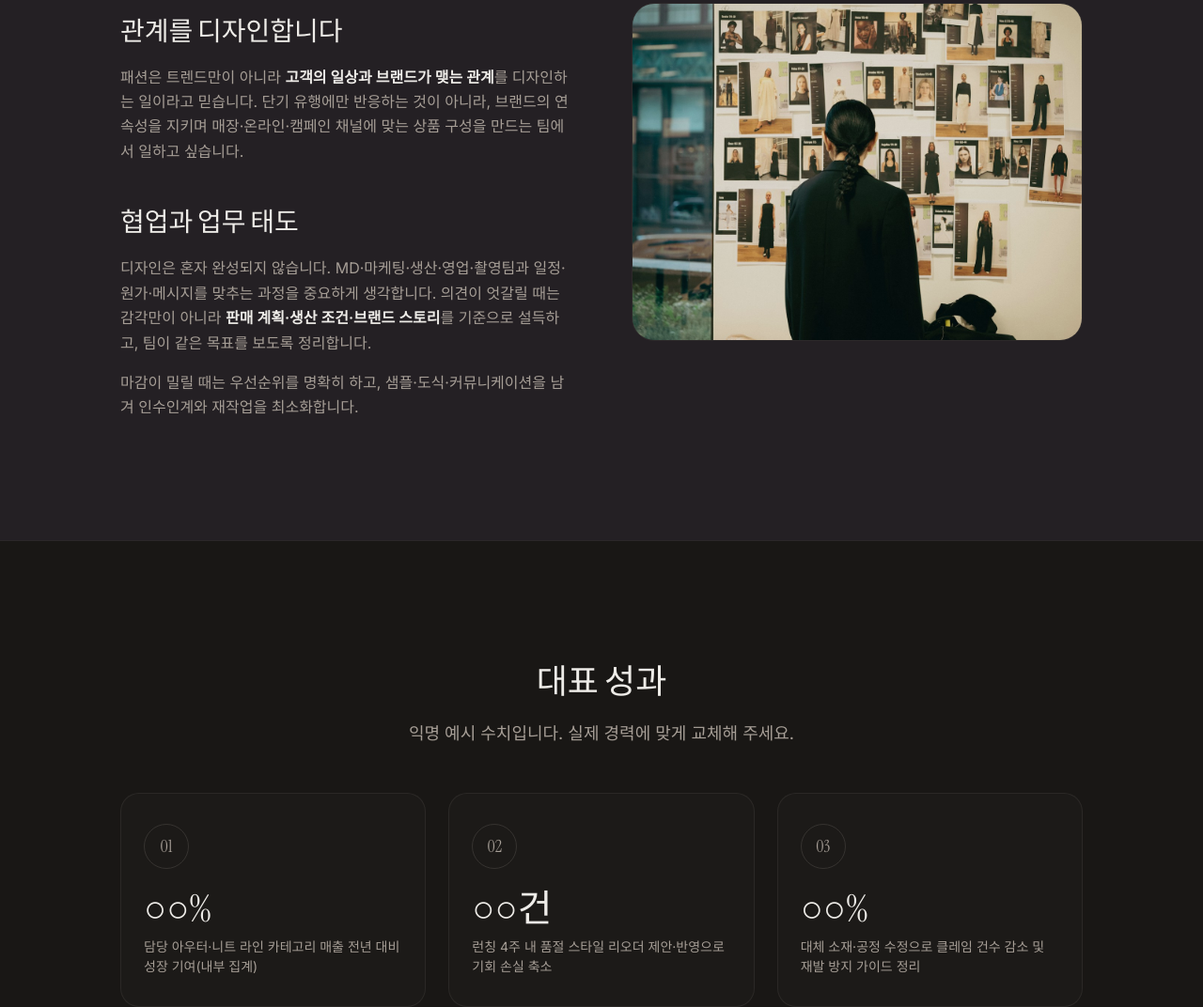
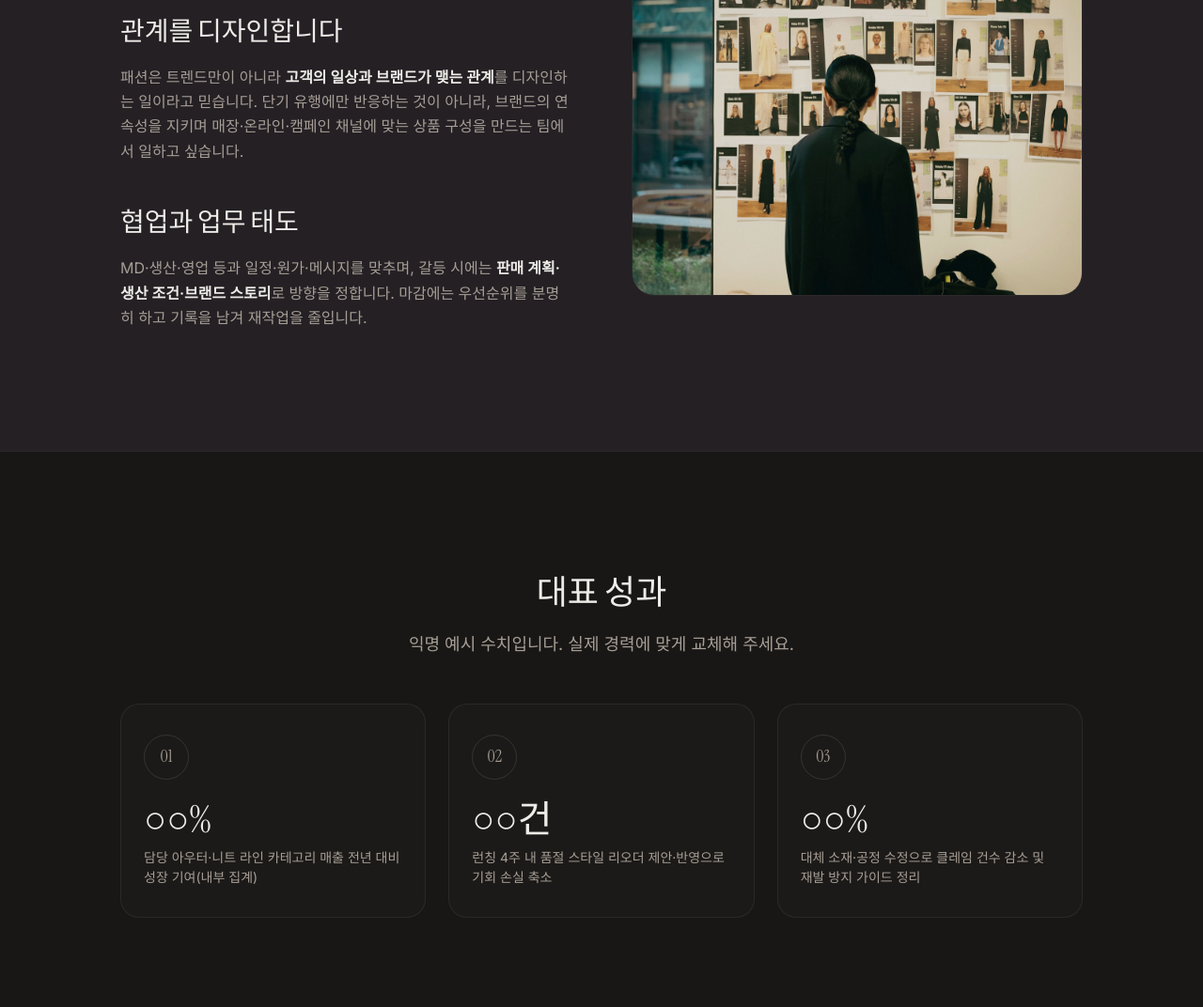
Before and after one commit to tupiklee/tupiklee.github.io, a plain HTML site: page index.html in a window 1280 px wide. Shown: the part 1520-2592 px from the top of the page at 94% size. Drawn offline with Linux system fonts and the light colour scheme.

Commit message:
Shorten collaboration section copy on philosophy page.
Co-authored-by: Cursor <cursoragent@cursor.com>

```diff
--- a/index.html
+++ b/index.html
@@ -124,14 +124,9 @@
                 <h3>협업과 업무 태도</h3>
                 <div class="prose">
                   <p>
-                    디자인은 혼자 완성되지 않습니다. MD·마케팅·생산·영업·촬영팀과 일정·원가·메시지를
-                    맞추는 과정을 중요하게 생각합니다. 의견이 엇갈릴 때는 감각만이 아니라
-                    <strong>판매 계획·생산 조건·브랜드 스토리</strong>를 기준으로 설득하고, 팀이 같은
-                    목표를 보도록 정리합니다.
-                  </p>
-                  <p>
-                    마감이 밀릴 때는 우선순위를 명확히 하고, 샘플·도식·커뮤니케이션을 남겨 인수인계와
-                    재작업을 최소화합니다.
+                    MD·생산·영업 등과 일정·원가·메시지를 맞추며, 갈등 시에는
+                    <strong>판매 계획·생산 조건·브랜드 스토리</strong>로 방향을 정합니다. 마감에는
+                    우선순위를 분명히 하고 기록을 남겨 재작업을 줄입니다.
                   </p>
                 </div>
               </div>
```
